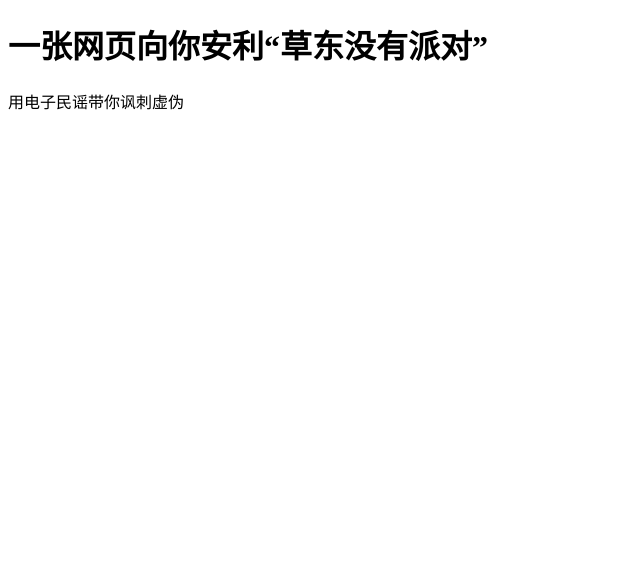
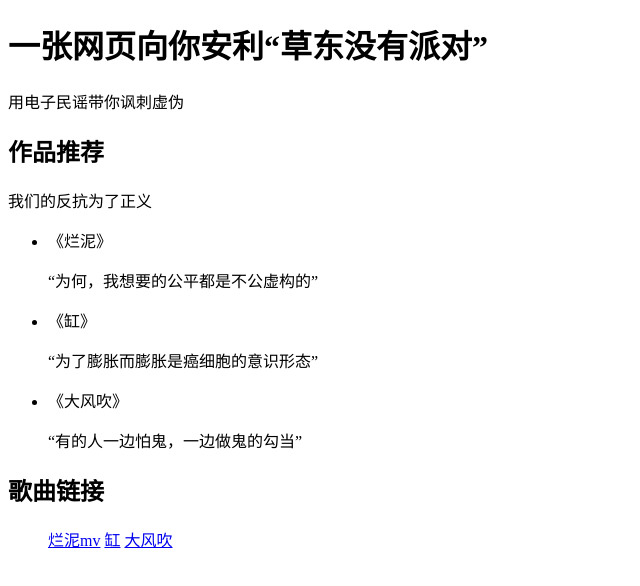
Before and after one commit to Nocturn-helan/frontend-practice, a plain HTML site: page index.html in a window 1280 px wide. Shown: the whole page, without its empty margins (0-640 px from the left). Drawn offline with Linux system fonts and the light colour scheme.

Commit message:
添加说明和链接

```diff
--- a/index.html
+++ b/index.html
@@ -14,6 +14,39 @@
         <p>
             用电子民谣带你讽刺虚伪
         </p>
-
+        <h2>
+            作品推荐
+        </h2>
+        <P>
+            我们的反抗为了正义
+        </P>
+        <ul>
+            <li>
+                《烂泥》
+                <p>
+                    “为何，我想要的公平都是不公虚构的”
+                </p>
+            </li>
+            <li>
+                《缸》
+                <p>
+                   “为了膨胀而膨胀是癌细胞的意识形态”
+                </p>
+            </li>
+            <li>
+                《大风吹》
+                <p>
+                   “有的人一边怕鬼，一边做鬼的勾当”
+                </p>
+            </li>
+        </ul>
+        <h2>
+            歌曲链接
+        </h2>
+        <ul>
+            <a href="https://www.bilibili.com/video/BV1he4y1Y7vL/?spm_id_from=333.337.search-card.all.click&vd_source=ba030713970fdf8af25d000f0b351894">烂泥mv</a>
+            <a href="https://www.bilibili.com/video/BV1Wc41147Dx/?spm_id_from=333.337.search-card.all.click">缸</a>
+             <a href="https://www.bilibili.com/video/BV1mV411X7DZ/?spm_id_from=333.337.search-card.all.click&vd_source=ba030713970fdf8af25d000f0b351894">大风吹</a>
+        </ul>
     </body>
 </html>
```
